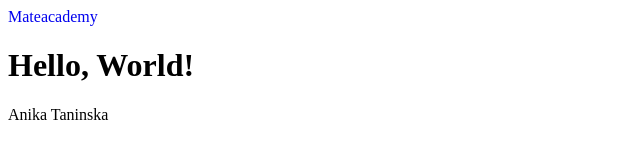
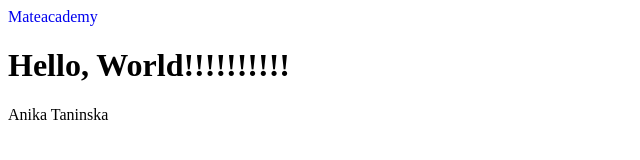
Before and after one commit to taninska/first-repository, a plain HTML site: page index.html in a window 1280 px wide. Shown: the whole page, without its empty margins (0-640 px from the left). Drawn offline with Linux system fonts and the light colour scheme.

Commit message:
Update index.html

```diff
--- a/index.html
+++ b/index.html
@@ -13,7 +13,7 @@
   </header>
 
   <main>
-    <h1>Hello, World!</h1>
+    <h1>Hello, World!!!!!!!!!!</h1>
   </main>
 
   <footer>Anika Taninska</footer>
```
